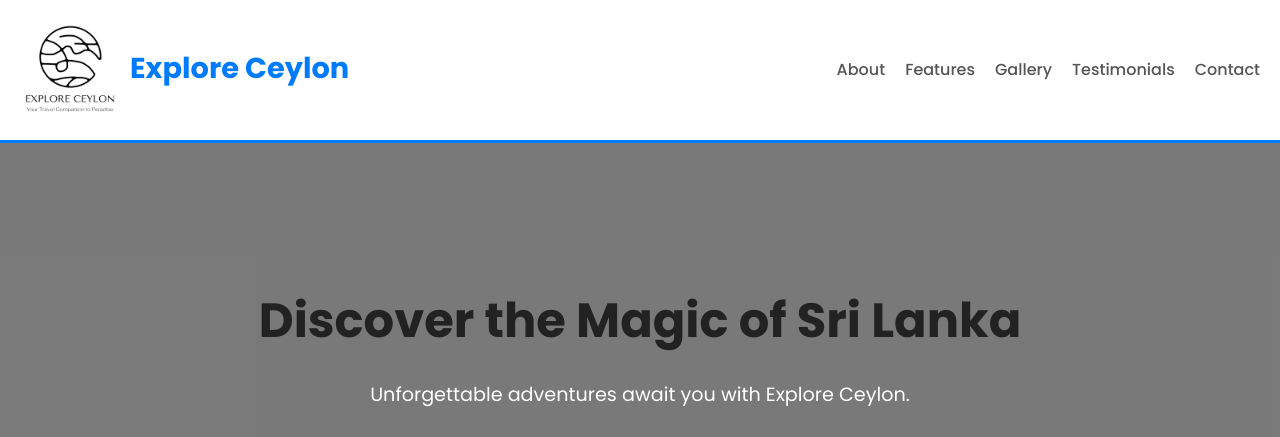
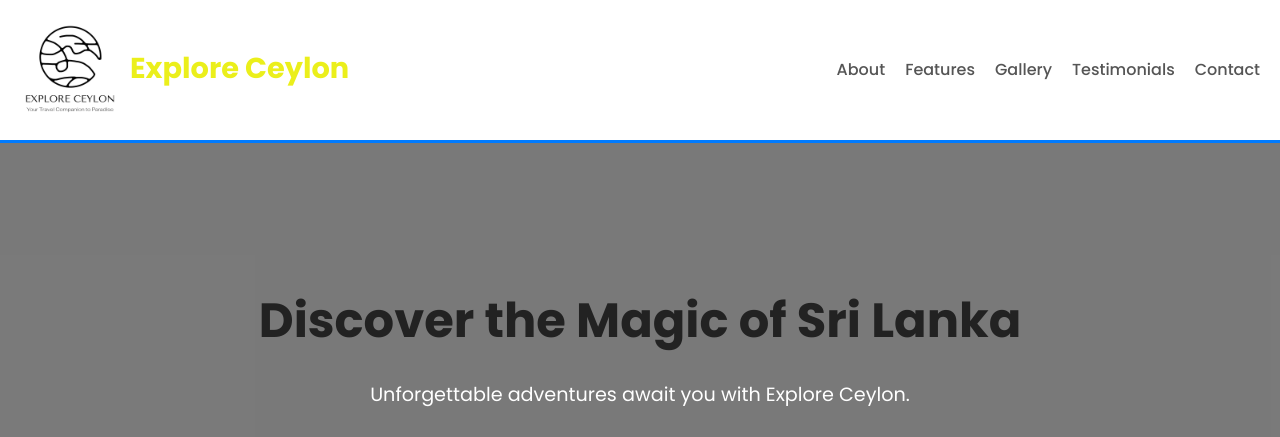
Before and after one commit to isuru781/Explore-Ceylon_website, a plain HTML site: page index.html in a window 1280 px wide. Shown: the top 437 px of the page. Drawn offline with Linux system fonts and the light colour scheme.

Commit message:
Update styles.css

```diff
--- a/styles.css
+++ b/styles.css
@@ -40,7 +40,7 @@ body {
   }
 
   .logo a {
-    color: #007bff;
+    color:rgba(235, 239, 27, 1);
     text-decoration: none;
     font-size: 1.8em;
     font-weight: bold;
@@ -135,6 +135,7 @@ body {
   }
 
   #about h2 {
+
     margin-bottom: 30px;
   }
 
```
